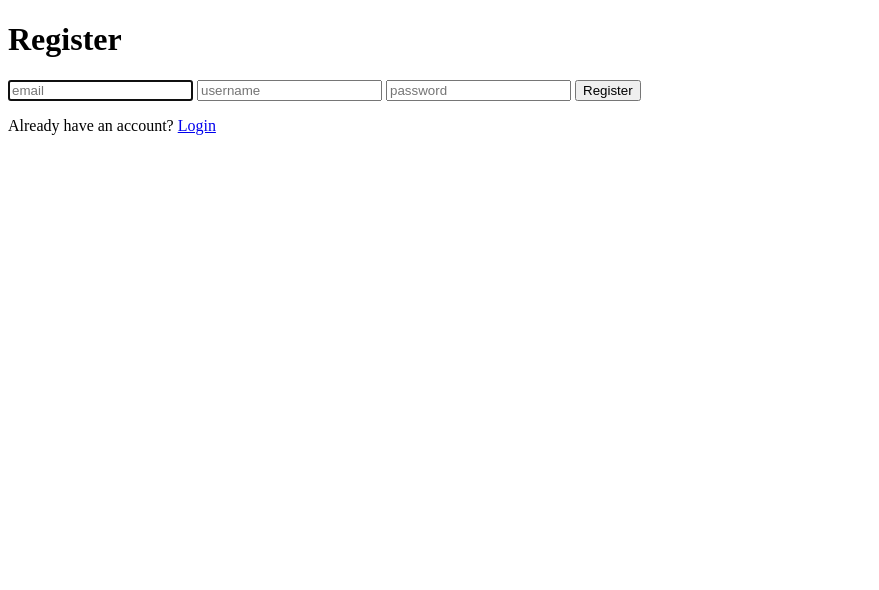
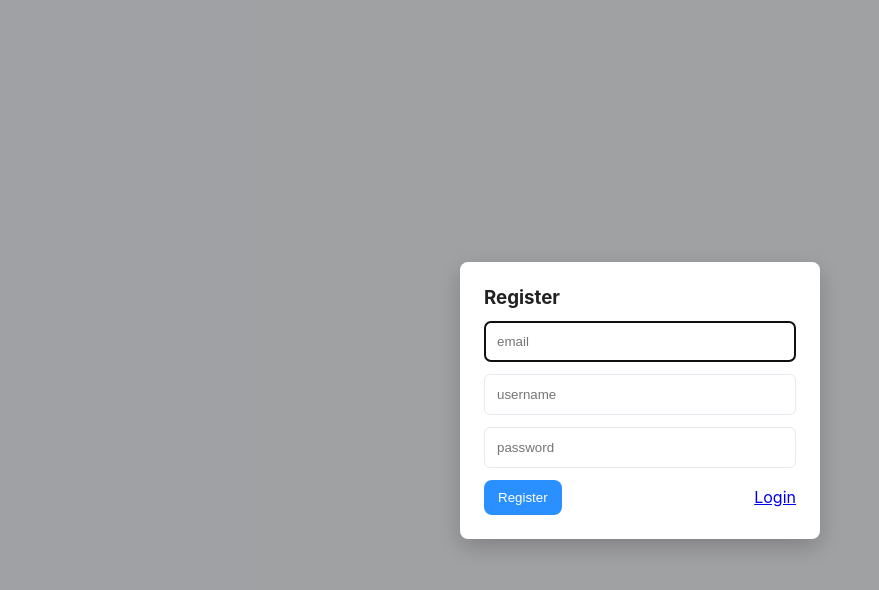
Before and after one commit to mrprogrammingx/classic-web-based-online-chat-application, a website: page static/register.html in a window 1280 px wide. Shown: the whole page, without its empty margins (0-879 px from the left). Drawn offline with Linux system fonts and the light colour scheme.

Commit message:
style(auth): polish login/register pages and include modal/toast roots

```diff
--- a/static/register.html
+++ b/static/register.html
@@ -3,17 +3,26 @@
 <head>
   <meta charset="utf-8">
   <title>Register</title>
+  <link rel="stylesheet" href="/static/styles.css" />
 </head>
 <body>
-  <h1>Register</h1>
-  <div id="auth-register">
-    <input id="email" placeholder="email" />
-    <input id="username" placeholder="username" />
-    <input id="password" placeholder="password" type="password" />
-    <button id="register">Register</button>
-    <p>Already have an account? <a href="/static/login.html">Login</a></p>
+  <div class="login-overlay">
+    <div class="login-box" role="dialog" aria-modal="true">
+      <h3>Register</h3>
+      <form>
+        <input id="email" placeholder="email" />
+        <input id="username" placeholder="username" />
+        <input id="password" placeholder="password" type="password" />
+        <div style="display:flex;gap:8px;justify-content:space-between;align-items:center">
+          <button id="register" type="button">Register</button>
+          <a href="/static/login.html">Login</a>
+        </div>
+      </form>
+    </div>
   </div>
 
   <script src="/static/main.js"></script>
+  <div id="modal-root" aria-hidden="true"></div>
+  <div id="toast-root" aria-live="polite" aria-atomic="true"></div>
 </body>
 </html>
```
Also changed, not shown: static/login.html (+15 -6 lines).
